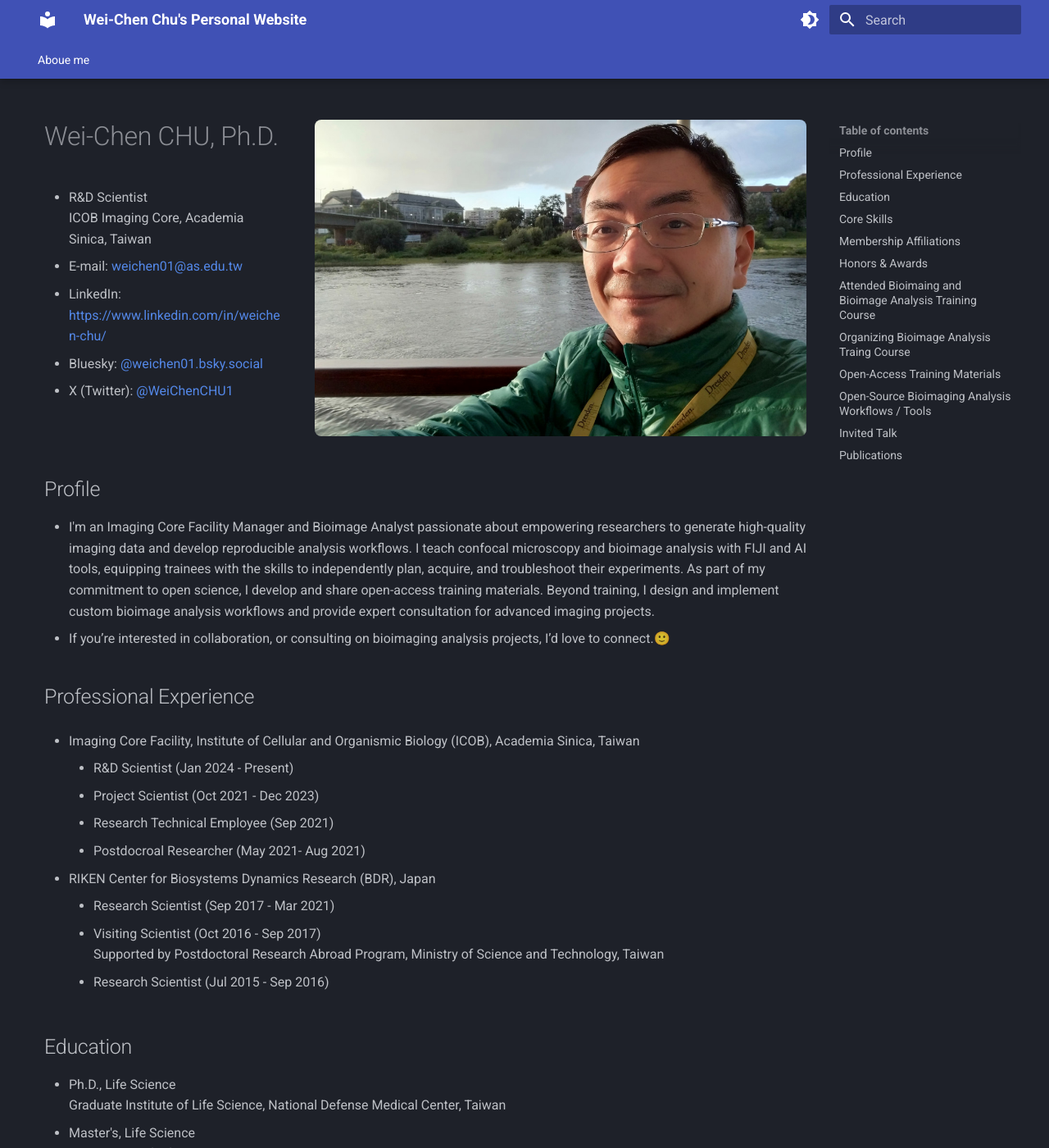
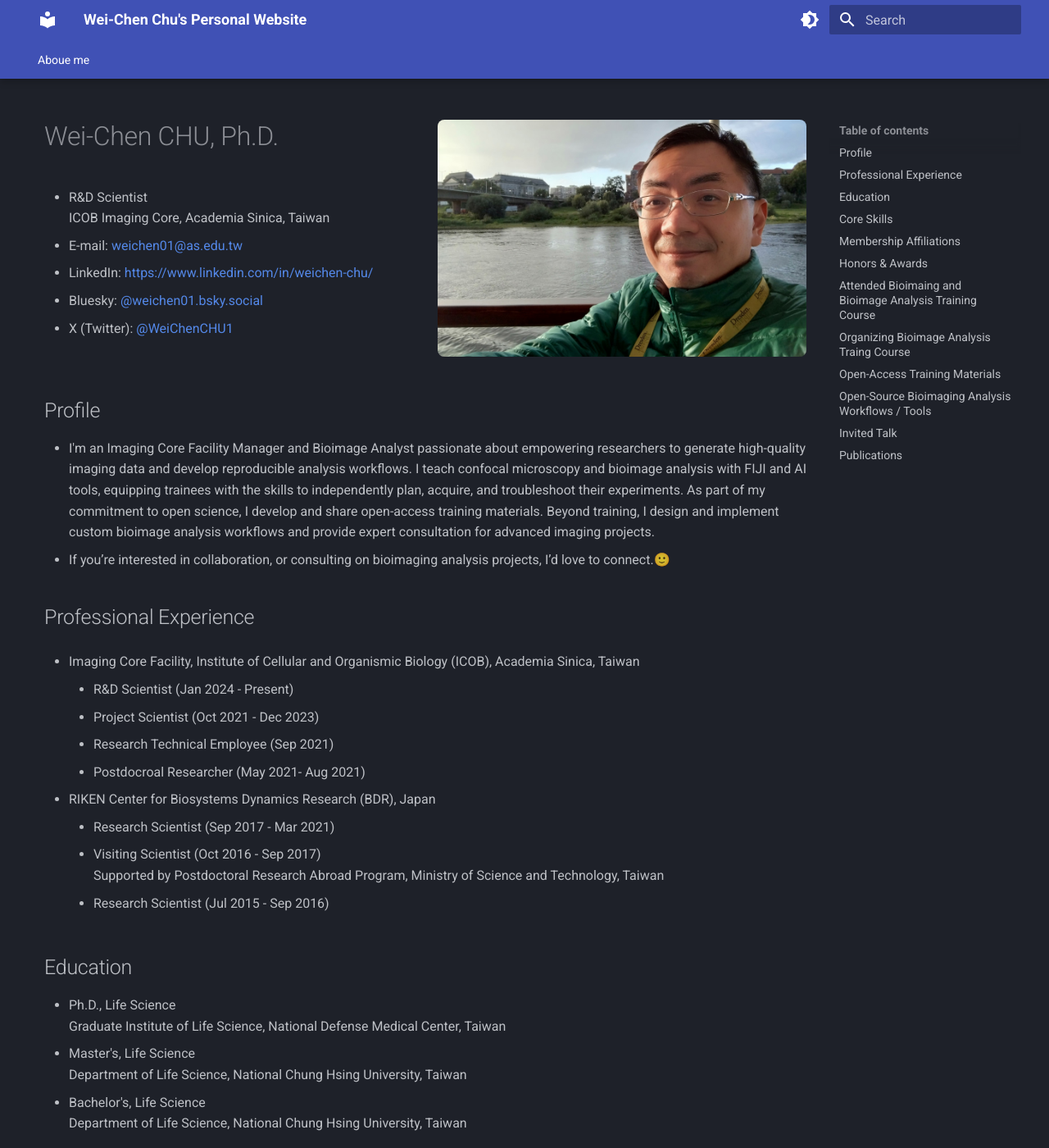
Before and after one commit to WeiChenChu/weichenchu.github.io, an MkDocs documentation site: the page built from docs/index.md, in a window 1280 px wide and 1400 px high. Shown: the whole window at 82% size. Built offline with MkDocs 1.6.1 and Material for MkDocs 9.7.7, drawn with Linux system fonts in a browser that asks for light colours.

Commit message:
update for the GBI-TtT

```diff
--- a/docs/index.md
+++ b/docs/index.md
@@ -68,7 +68,7 @@
 ## Attended Bioimaing and Bioimage Analysis Training Course
 
 - In-person attendance:
-    - [Global BioImaging Train-the-Trainer 2025 Course](https://globalbioimaging.org/international-training-courses/train-the-trainer-australia-2025)
+    - [Global BioImaging Train-the-Trainer 2025 Course](images/honors/Weichen_GBI_TtT_Participation.pdf)
         - Supported by [Global Bioimaging Travel Grant](images/honors/Weichen_GBI_TtT_Invitation.pdf)
 
 
--- a/docs/stylesheets/extra.css
+++ b/docs/stylesheets/extra.css
@@ -10,7 +10,7 @@
 }
 
 .profile-header .photo {
-  width: 600px;
+  width: 450px; /* 改這個數值調整圖片大小 */
   flex-shrink: 0;
 }
 
```
Also changed, not shown: 1 other file.
